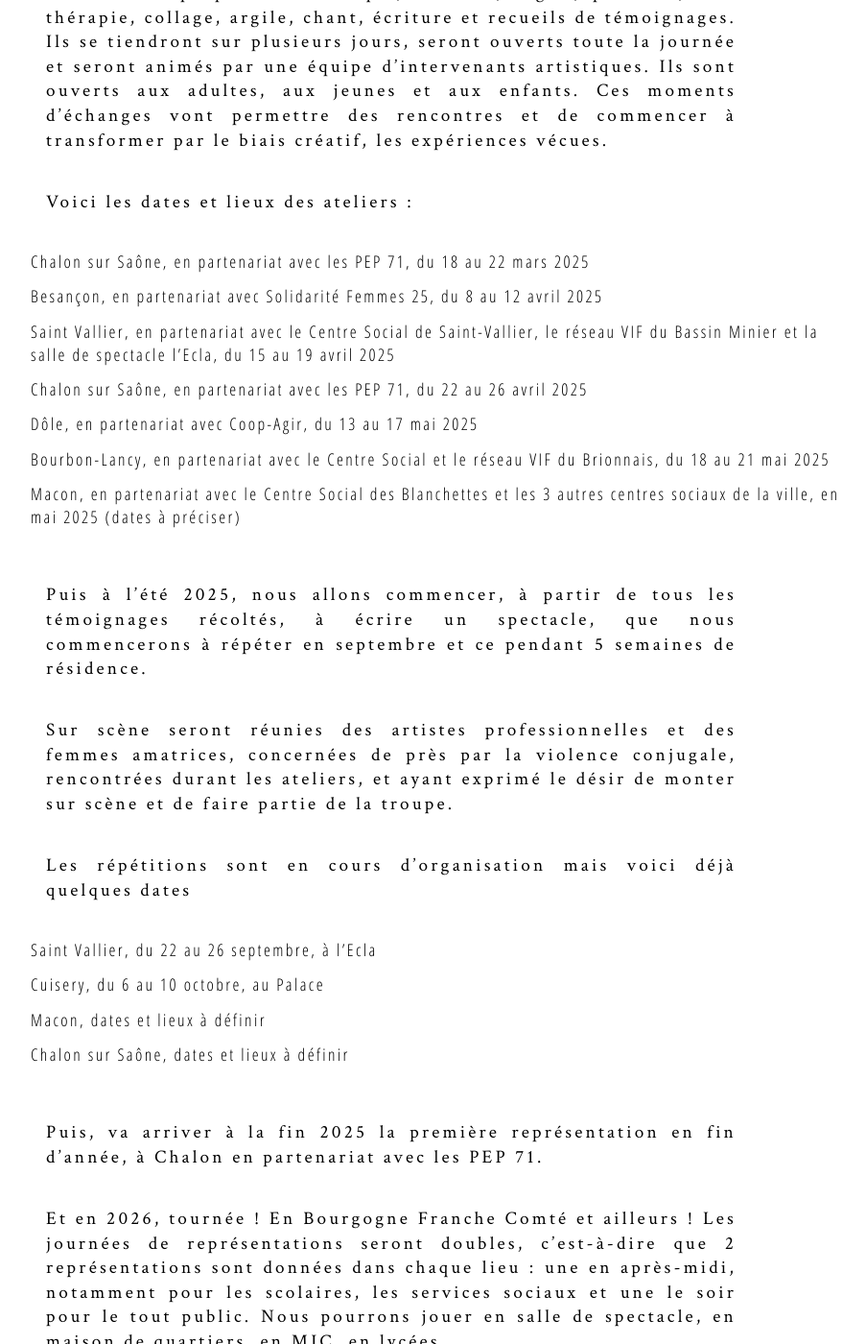
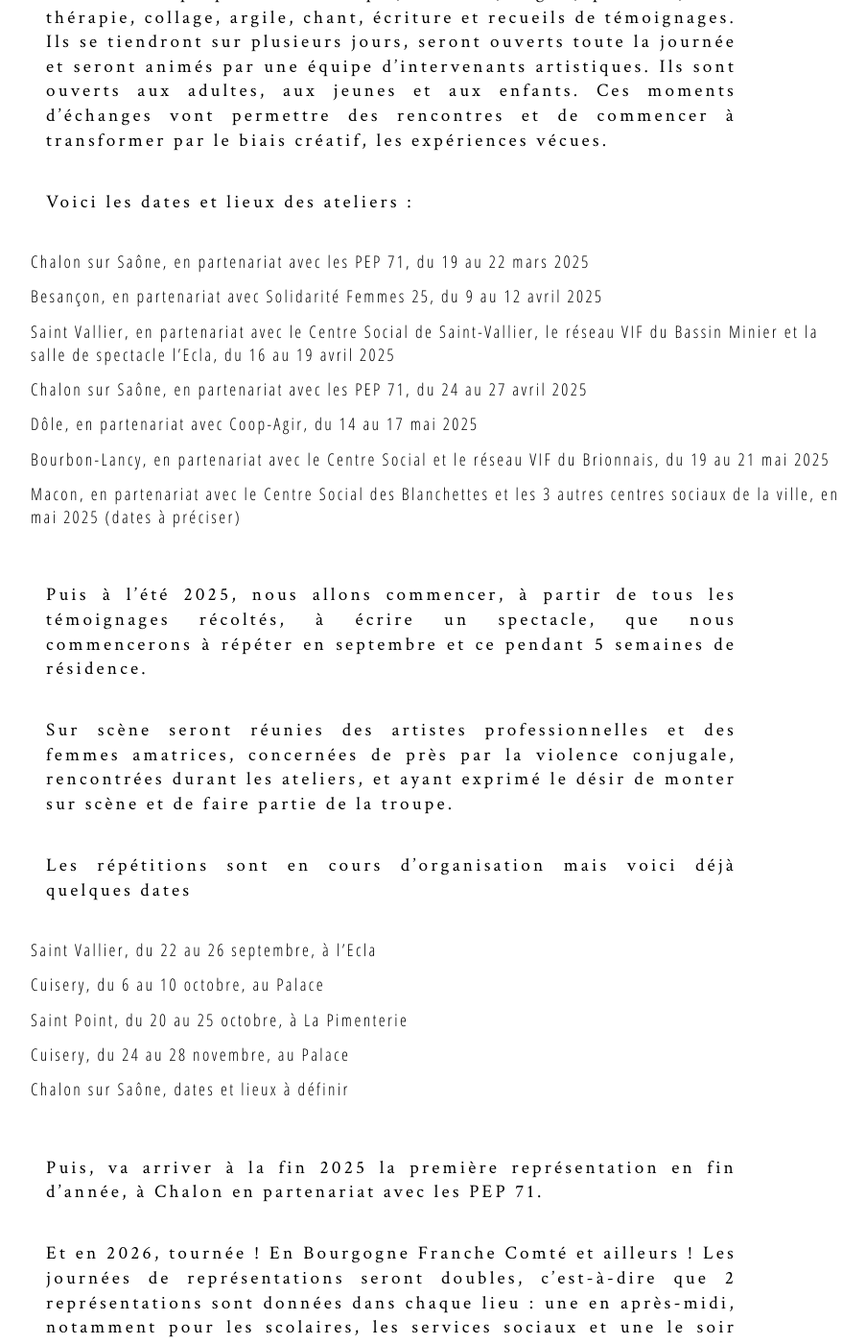
Before and after one commit to leshnik/revertouthaut, a Jekyll site: the page built from les-etres-humaines.md, in a window 1280 px wide and 1400 px high, scrolled down 4098 px. Shown: the whole window at 96% size, without its empty margins (232-1135 px from the left). Built offline with Jekyll 4.4.1, drawn with Linux system fonts in a browser that asks for light colours.

Commit message:
leh2 dates corrigés

```diff
--- a/les-etres-humaines.md
+++ b/les-etres-humaines.md
@@ -66,12 +66,12 @@ C’est donc celle qui va changer de statut, dans son propre regard et dans celu
 
 <p class="intro-text">Voici les dates et lieux des ateliers&nbsp;:&nbsp;
  <ul class="institutions">
-          <li>Chalon sur Saône, en partenariat avec les PEP 71, du 18 au 22 mars 2025</li>
-          <li>Besançon, en partenariat avec Solidarité Femmes 25, du 8 au 12 avril 2025</li>
-          <li>Saint Vallier, en partenariat avec le Centre Social de Saint-Vallier, le réseau VIF du Bassin Minier et la salle de spectacle l’Ecla, du 15 au 19 avril 2025</li>
-          <li>Chalon sur Saône, en partenariat avec les PEP 71, du 22 au 26 avril 2025</li>
-          <li>Dôle, en partenariat avec Coop-Agir, du 13 au 17 mai 2025</li>
-          <li>Bourbon-Lancy, en partenariat avec le Centre Social et le réseau VIF du Brionnais, du 18 au 21 mai 2025</li>
+          <li>Chalon sur Saône, en partenariat avec les PEP 71, du 19 au 22 mars 2025</li>
+          <li>Besançon, en partenariat avec Solidarité Femmes 25, du 9 au 12 avril 2025</li>
+          <li>Saint Vallier, en partenariat avec le Centre Social de Saint-Vallier, le réseau VIF du Bassin Minier et la salle de spectacle l’Ecla, du 16 au 19 avril 2025</li>
+          <li>Chalon sur Saône, en partenariat avec les PEP 71, du 24 au 27 avril 2025</li>
+          <li>Dôle, en partenariat avec Coop-Agir, du 14 au 17 mai 2025</li>
+          <li>Bourbon-Lancy, en partenariat avec le Centre Social et le réseau VIF du Brionnais, du 19 au 21 mai 2025</li>
           <li>Macon, en partenariat avec le Centre Social des Blanchettes et les 3 autres centres sociaux de la ville, en mai 2025 (dates à préciser)</li>
         </ul></p>
 
@@ -83,7 +83,8 @@ C’est donc celle qui va changer de statut, dans son propre regard et dans celu
 <ul class="institutions">
   <li>Saint Vallier, du 22 au 26 septembre, à l’Ecla</li>
   <li>Cuisery, du 6 au 10 octobre, au Palace</li>
-  <li>Macon, dates et lieux à définir</li>
+  <li>Saint Point, du 20 au 25 octobre, à La Pimenterie</li>
+  <li>Cuisery, du 24 au 28 novembre, au Palace</li>
   <li>Chalon sur Saône, dates et lieux à définir</li>
 </ul>
 </p>
```
